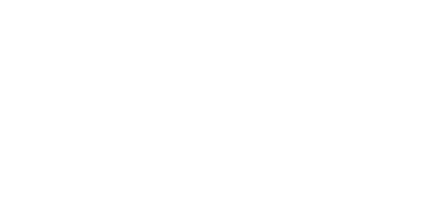
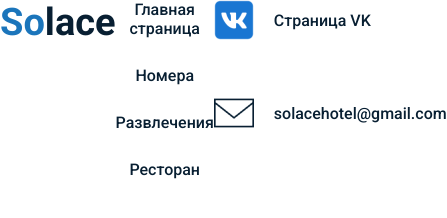
Before and after one commit to FlipS17/Solace-premium-hotel, a website built with Vite: page index.html in a window 390 px wide. Shown: the whole page, 447 px wide, since content can reach past the window. Built offline with nearby package versions, Linux system fonts and the light colour scheme.

Commit message:
feat : section done without mobile

```diff
--- a/index.html
+++ b/index.html
@@ -6,7 +6,39 @@
 		<title>Solace</title>
 	</head>
 	<body>
-		<div id="app"></div>
+		<div id="app">
+			<section class="footer">
+				<div class="footer__container">
+					<a class="logo footer__logo" href="#"
+						><span class="colored">So</span>lace</a
+					>
+					<ul class="footer__list">
+						<li class="footer__list-item"><a href="#">Главная страница</a></li>
+						<li class="footer__list-item"><a href="#">Номера</a></li>
+						<li class="footer__list-item"><a href="#">Развлечения</a></li>
+						<li class="footer__list-item"><a href="#">Ресторан</a></li>
+					</ul>
+					<div class="footer__socials">
+						<a href="#" class="footer__socials-vk">
+							<img
+								class="footer__socials-vk-image"
+								src="./src/assets/icons/vk-icon.png"
+								alt=""
+							/>
+							<p class="footer__socials-vk-text">Страница VK</p>
+						</a>
+						<a href="#" class="footer__socials-mail">
+							<img
+								class="footer__socials-mail-image"
+								src="./src/assets/icons/mail-icon.png"
+								alt=""
+							/>
+							<p class="footer__socials-mail-text">solacehotel@gmail.com</p>
+						</a>
+					</div>
+				</div>
+			</section>
+		</div>
 		<script type="module" src="/src/js/main.js"></script>
 	</body>
 </html>
--- /dev/null
+++ b/src/scss/base.scss
@@ -0,0 +1,15 @@
+* {
+	margin: 0;
+	padding: 0;
+	box-sizing: border-box;
+}
+ul {
+	list-style: none;
+}
+a {
+	text-decoration: none;
+}
+#app {
+	@extend %container;
+	margin: 0 auto;
+}
--- a/src/scss/fonts.scss
+++ b/src/scss/fonts.scss
@@ -1,12 +1,19 @@
+@use 'variables.scss';
 @import url('https://fonts.googleapis.com/css2?family=Roboto:wght@400;500;700;900&display=swap');
-@use 'variables.scss';
 
 @mixin text-body($font-size, $font-weight, $color) {
 	font-size: $font-size;
 	font-weight: $font-weight;
 	color: $color;
+	font-family: 'Roboto', sans-serif;
 }
 
 @mixin text-body-link {
 	@include text-body(25px, 500, variables.$title-color);
 }
+@mixin section-title {
+	@include text-body(38px, 700, variables.$title-color);
+}
+@mixin footer-menu {
+	@include text-body(16px, 500, variables.$title-color);
+}
--- /dev/null
+++ b/src/scss/footer.scss
@@ -0,0 +1,54 @@
+@use 'fonts.scss';
+@use 'variables.scss';
+
+.colored {
+	color: $primary-color;
+}
+
+.footer {
+	&__container {
+		display: flex;
+		justify-content: space-between;
+	}
+	&__logo {
+		@include fonts.section-title;
+	}
+	&__list {
+		text-align: center;
+		& a {
+			@include fonts.footer-menu;
+			transition: 0.4s;
+		}
+		& a:hover {
+			transition: 0.4s;
+			color: variables.$primary-color;
+		}
+		&-item {
+			margin-bottom: 28px;
+		}
+		&-item:last-child {
+			margin-bottom: 0;
+		}
+	}
+	&__socials {
+		&-vk {
+			display: flex;
+			margin-bottom: 53px;
+			align-items: center;
+			text-align: center;
+			&-text {
+				@include fonts.footer-menu;
+				margin-left: 20px;
+			}
+		}
+		&-mail {
+			display: flex;
+			align-items: center;
+			text-align: center;
+			&-text {
+				@include fonts.footer-menu;
+				margin-left: 20px;
+			}
+		}
+	}
+}
--- a/src/scss/mixins.scss
+++ b/src/scss/mixins.scss
@@ -0,0 +1,4 @@
+%container {
+	max-width: 1500px;
+	width: 100%;
+}
--- a/src/scss/style.scss
+++ b/src/scss/style.scss
@@ -1,5 +1,8 @@
-@import 'normalize.css';
+@import 'base.scss';
+@import 'mixins.scss';
+@import 'fonts.scss';
 @import 'variables.scss';
+@import 'footer.scss';
 
 #app {
 	width: 100%;
--- a/src/scss/variables.scss
+++ b/src/scss/variables.scss
@@ -1,4 +1,8 @@
+$primary-color: #1b75bb;
 $title-color: #081f32;
+$white-color: #fff;
+$black-color: #000000;
+$gray-color: #d9d9d9;
 
 // *! breakepoints
 $vp-x-small: 576px;
```
Also changed, not shown: src/assets/icons/mail-icon.png (added), src/assets/icons/vk-icon.png (added), src/scss/header.scss (deleted).
